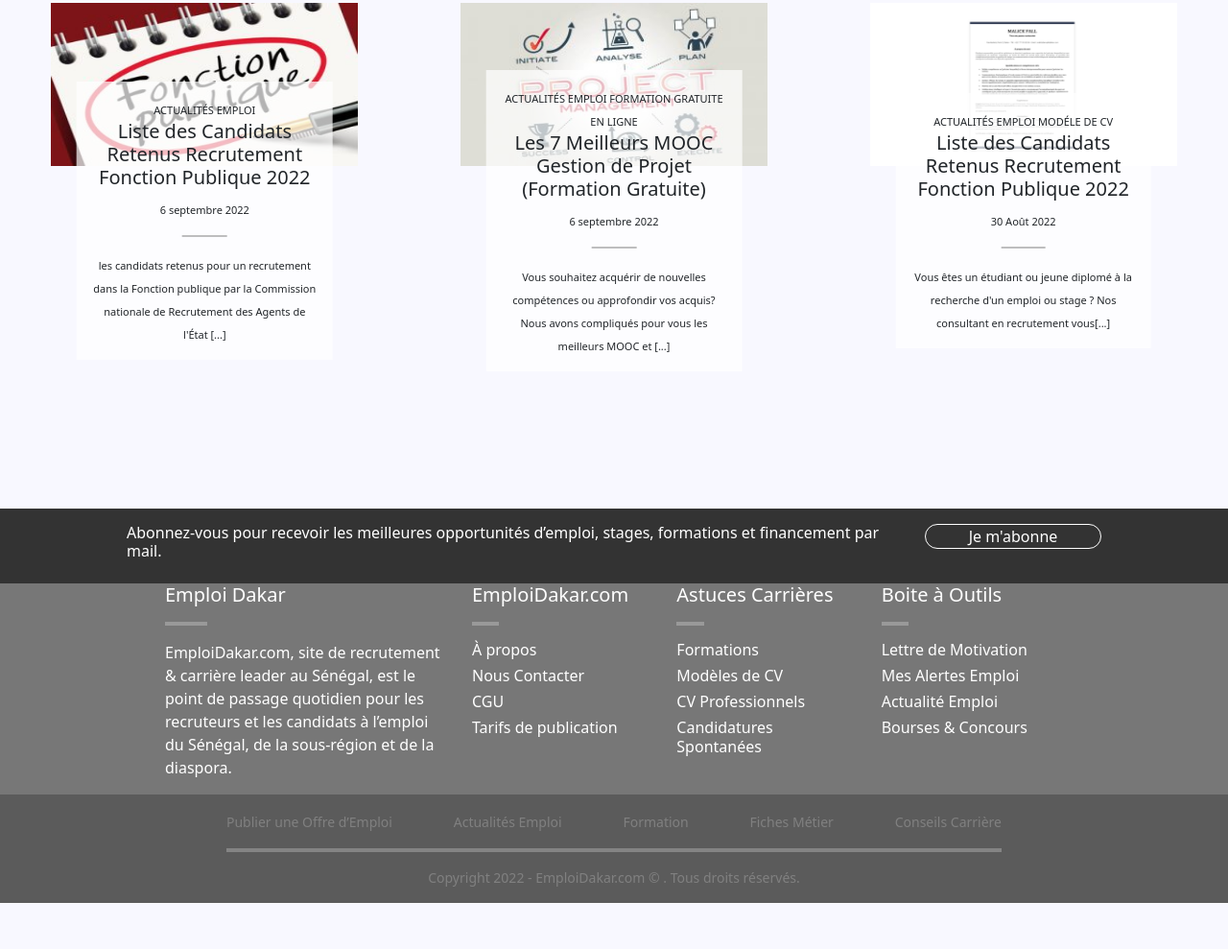
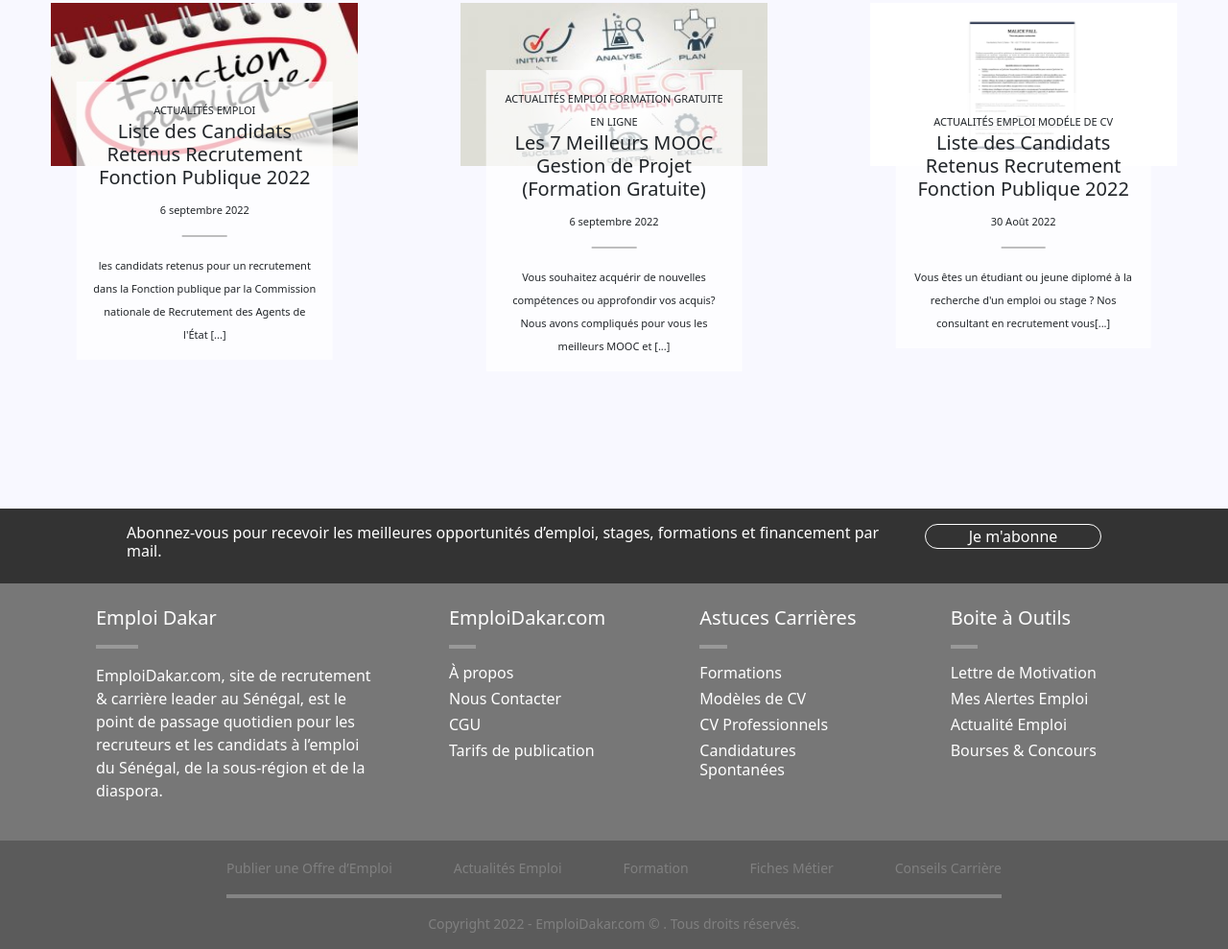
Before and after one commit to XMAN-MHD/emploidakar.github.io, a website: page index.html in a window 1280 px wide. Shown: the part 2066-3055 px from the top of the page at 96% size. Before the commit the page ends 3007 px from the top, so only its background shows below. Drawn offline with nearby package versions, Linux system fonts and the light colour scheme.

Commit message:
add margin to footer's items

```diff
--- a/index.html
+++ b/index.html
@@ -368,13 +368,13 @@
             <!-- row -->
         <div class="row justify-content-center text-white" id="middle-footer">
               <!-- column -->
-              <div class="col-md-3">
+              <div class="col-md-3 m-4">
                 <h5 class="">Emploi Dakar</h5>
                 <hr>
                 <p>EmploiDakar.com, site de recrutement & carrière leader au Sénégal, est le point de passage quotidien pour les recruteurs et les candidats à l’emploi du Sénégal, de la sous-région et de la diaspora.</p>
               </div>
               <!-- column -->
-              <div class="col-md-2">
+              <div class="col-md-2 m-4">
                 <h5 class="">EmploiDakar.com</h5>
                 <hr>
                 <a href="#" class="text-decoration-none text-white"><h6>À propos</h6></a>
@@ -383,7 +383,7 @@
                 <a href="#" class="text-decoration-none text-white"><h6>Tarifs de publication</h6></a>
               </div>
               <!-- column -->
-              <div class="col-md-2">
+              <div class="col-md-2 m-4">
                 <h5 class="">Astuces Carrières</h5>
                 <hr>
                 <a href="#" class="text-decoration-none text-white"><h6>Formations</h6></a>
@@ -392,7 +392,7 @@
                 <a href="#" class="text-decoration-none text-white"><h6>Candidatures Spontanées</h6></a>
               </div>
               <!-- column -->
-              <div class="col-md-2">
+              <div class="col-md-2 m-4">
                 <h5 class="">Boite à Outils</h5>
                 <hr>
                 <a href="#" class="text-decoration-none text-white"><h6>Lettre de Motivation</h6></a>
```
